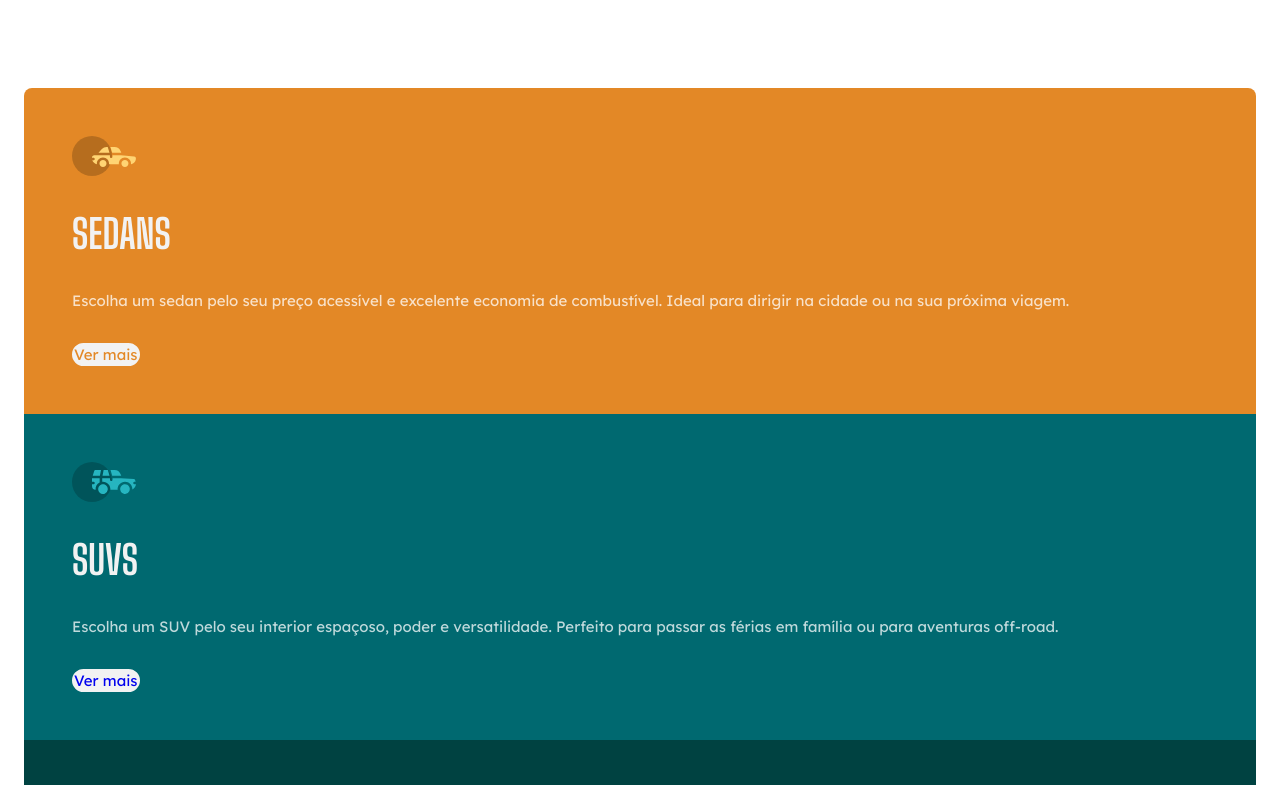
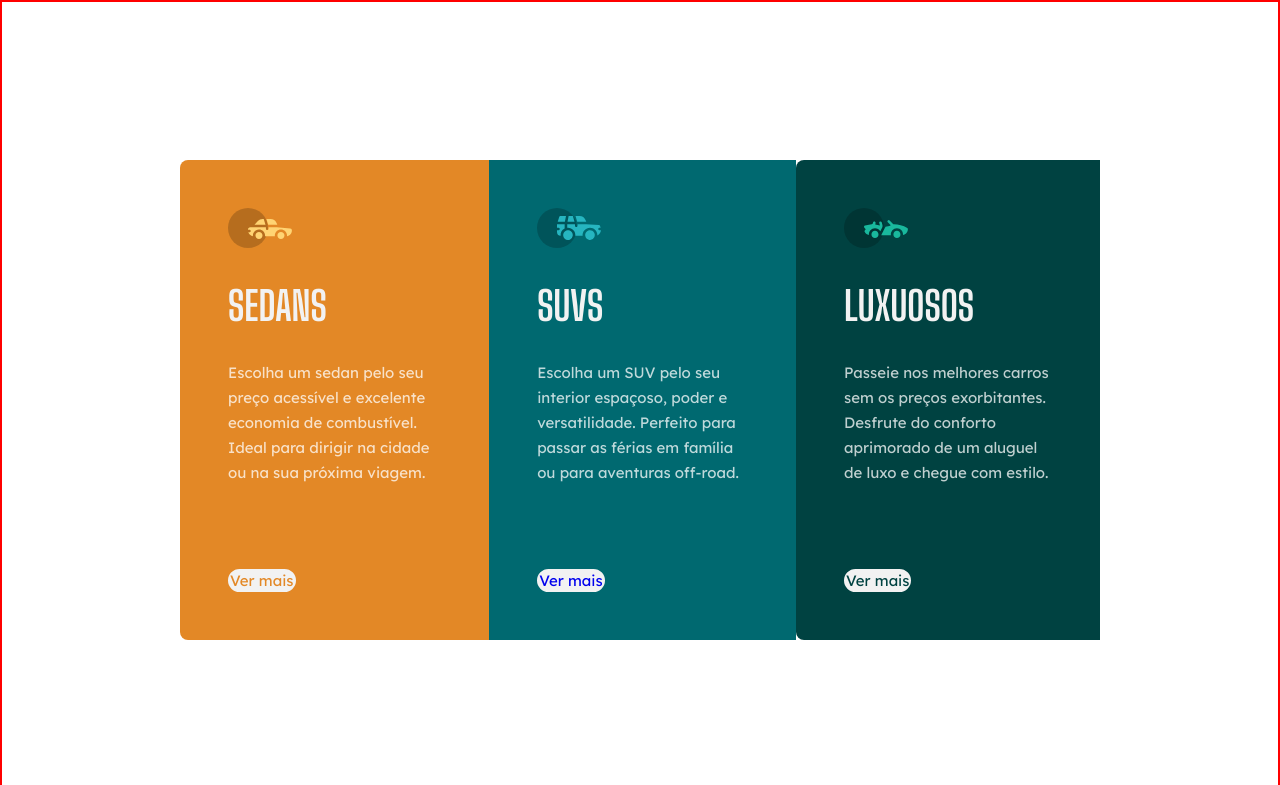
Before and after one commit to antonynvs/carros, a plain HTML site: page index.html in a window 1280 px wide. Shown: the top 785 px of the page. Drawn offline with Linux system fonts and the light colour scheme.

Commit message:
responsividade completa

```diff
--- a/style.css
+++ b/style.css
@@ -73,3 +73,36 @@ section {
 .luxuosos a {
     color: var(--dark-cyan);
 }
+
+@media(min-width: 920px) {
+   body {
+    border: 2px solid red;
+    height: 100vh;
+
+    display: flex;
+    justify-content: center;
+    align-items: center;
+   }
+
+    main {
+        display: flex;
+        max-width: 57.5rem;
+    }
+
+    p {
+        margin-bottom: 5.25rem;
+    }
+
+    a:hover {
+        background: transparent;
+        color: var(--gray);
+    }
+
+    .sedans {
+        border-radius: 8px 0 0 8px;
+    }
+
+    .luxuosos {
+        border-radius: 8px 0 0 8px;
+    }
+}
```
